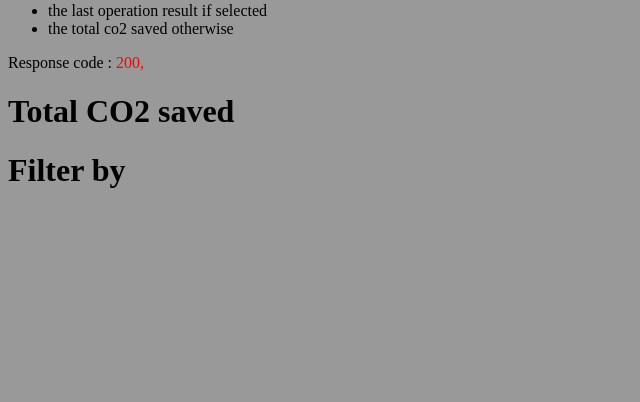
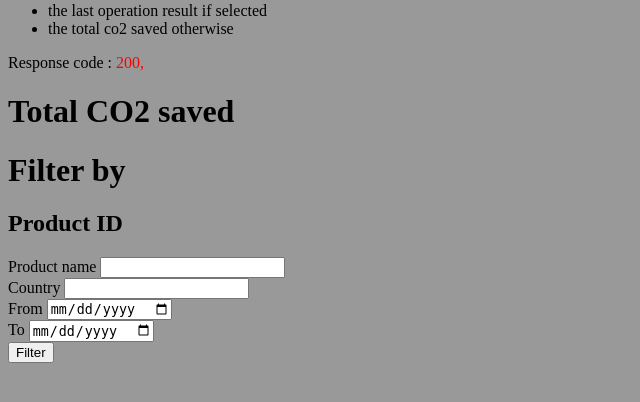
Before and after one commit to matteorazzanelli/kreas-food-php, a PHP site: page /app/views/statistics.view.php in a window 1280 px wide. Shown: the part 182-584 px from the top of the page, without its empty margins (0-640 px from the left). Run offline with PHP 8.4, Linux system fonts and the light colour scheme; the template is opened without the code that fills it, so the values that code supplies are empty.

Commit message:
feat: add a new form for handling more complex requests

```diff
--- a/app/views/statistics.view.php
+++ b/app/views/statistics.view.php
@@ -17,6 +17,18 @@
 
 <h1>Filter by</h1>
 
+<h2>Product ID</h2>
+<form method="GET" action="/">
+  <label for="name">Product name</label>
+  <input id="name" name="name"></input><br>
+  <label for="country">Country</label>
+  <input id="country" name="country"></input><br>
+  <label for="start_date">From</label>
+  <input name="start_date" type="date"></input><br>
+  <label for="end_date">To</label>
+  <input name="end_date" type="date"></input><br>
+  <button type="submit">Filter</button>
+</form>
 
 
 
```
